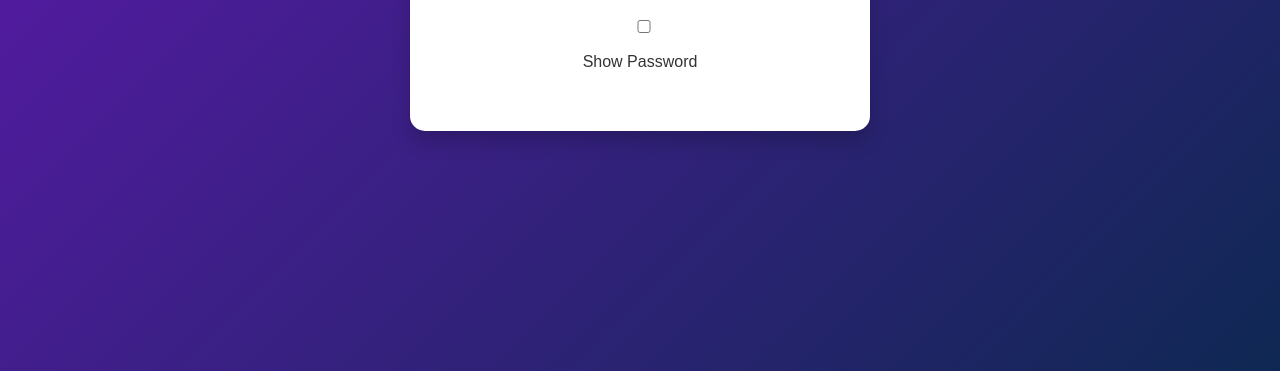
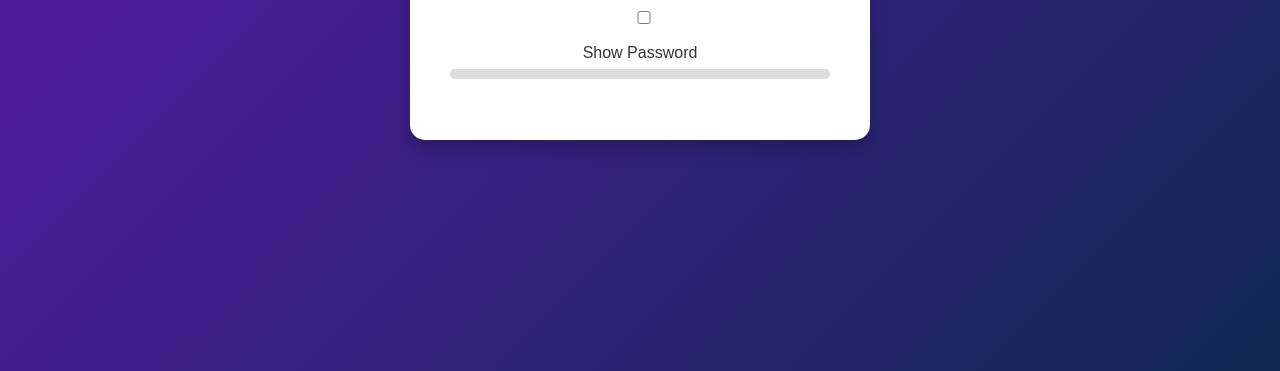
Before and after one commit to SamMorales11/Password-Strength-Checker, a plain HTML site: page index.html in a window 1280 px wide. Shown: the part 429-800 px from the top of the page. Drawn offline with Linux system fonts and the light colour scheme.

Commit message:
update progress bar

```diff
--- a/index.html
+++ b/index.html
@@ -13,6 +13,7 @@
         <label>
             <input type="checkbox" id="togglePassword"> Show Password
         </label>
+        <progress id="strengthBar" max="4" value="0"></progress>
         <div id="strength"></div>
     </div>
     <script src="script.js"></script>
--- a/script.js
+++ b/script.js
@@ -12,6 +12,18 @@ document.getElementById("togglePassword").addEventListener("change", function ()
     passwordField.type = this.checked ? "text" : "password";
 
 });
+
+document.getElementById("password").addEventListener("input", function () {
+    const password = this.value;
+    const strengthIndicator = document.getElementById("strength");
+    const strengthBar = document.getElementById("strengthBar");
+    const strength = this.checkPasswordStrength(password);
+
+    strengthIndicator.textContent = strength.message;
+    strengthIndicator.style.color = strength.color;
+    strengthBar.value = strength.score; // Tambahkan nilai pada progress bar
+});
+
 
 function checkPasswordStrength(password) {
     let score = 0;
--- a/style.css
+++ b/style.css
@@ -51,6 +51,23 @@ input:focus {
     transition: background-color 0.3s ease, color 0.3s ease;
 }
 
+progress {
+    width: 100%;
+    height: 10px;
+    appearance: none;
+    -webkit-appearance: none;
+    border-radius: 5px;
+    overflow: hidden;
+}
+
+progress::-webkit-progress-bar {
+    background-color: #ddd;
+}
+
+progress::-webkit-progress-value {
+    background-color: green;
+}
+
 /* Dynamic Styles for Password Strength */
 #strength.strong {
     background-color: #4caf50;
```
